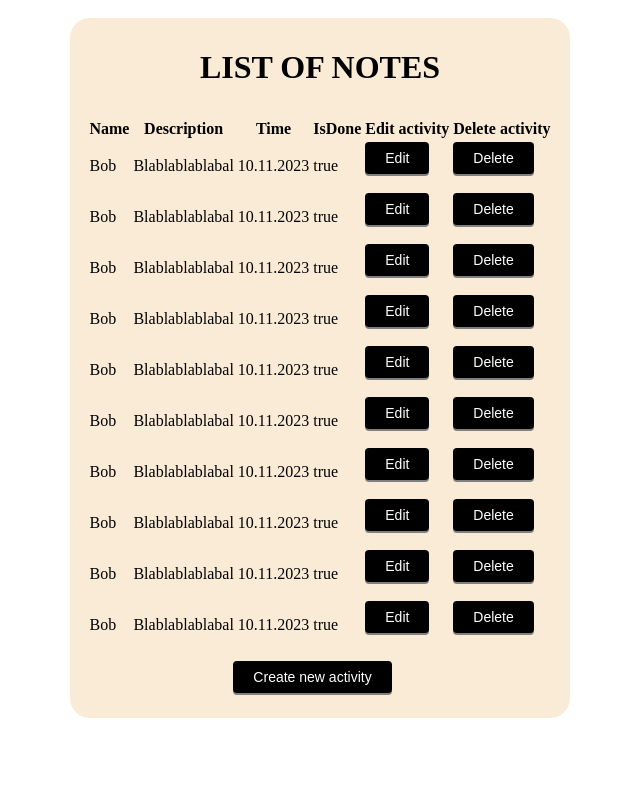
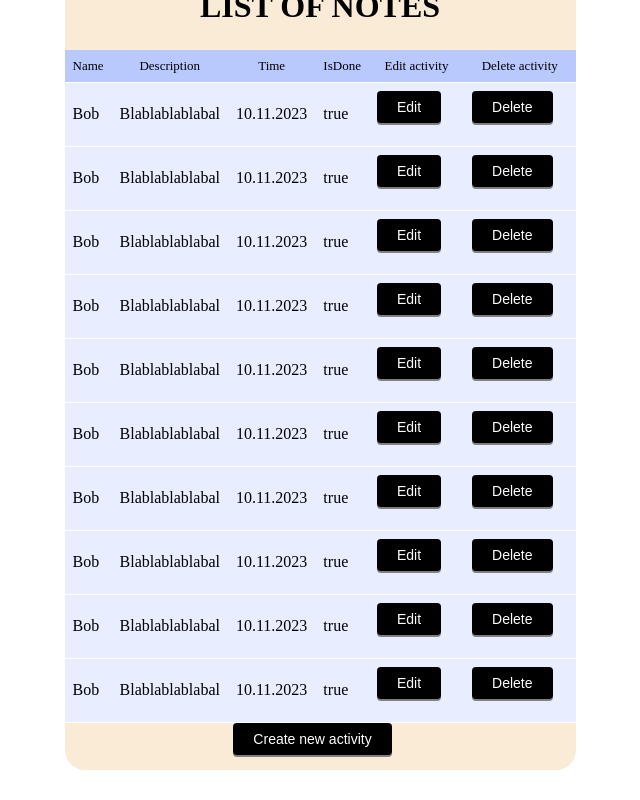
Before and after one commit to Temya/test_project, an Angular app: page /activity in a window 1280 px wide. Shown: the whole page, without its empty margins (320-960 px from the left). Built offline with nearby package versions, Linux system fonts and the light colour scheme.

Commit message:
Add Create Activity

```diff
--- a/src/app/activities-create/activities-create.component.html
+++ b/src/app/activities-create/activities-create.component.html
@@ -15,5 +15,5 @@
         <h1>IsDone</h1>
         <input type="text" formControlName="isDone">
     </div>
-    <button class="btn" (click)="createActivity()">Save</button>
+    <button class="btn" (click)="addActivity()">Save</button>
 </div>
--- a/src/app/activities-create/activities-create.component.ts
+++ b/src/app/activities-create/activities-create.component.ts
@@ -1,6 +1,7 @@
 import { CommonModule } from "@angular/common";
 import { Component, OnInit } from "@angular/core";
 import { FormBuilder, FormGroup, ReactiveFormsModule, Validators } from "@angular/forms";
+import { Router } from "@angular/router";
 import { ActivitiesService } from "../activities.service";
 import { ActivityItem } from "../activity/activity";
 
@@ -13,16 +14,17 @@ import { ActivityItem } from "../activity/activity";
   styleUrls: ["./activities-create.component.scss"]
 })
 export class ActivitiesCreateComponent implements OnInit {
-  public activity: ActivityItem[] = [];
+  public activity?: ActivityItem;
   public formCreate?: FormGroup;
 
-  constructor(private readonly fb: FormBuilder, private service: ActivitiesService){
+  constructor(private readonly router: Router, private readonly fb: FormBuilder, private service: ActivitiesService){
 
   }
 
-  public createActivity(): void{
-    this.activity = this.formCreate.getRawValue();
-    this.service.createActivity(this.activity);
+  public addActivity(): void{
+    this.activity = this.formCreate?.getRawValue();
+    this.service.createActivity(this.activity as ActivityItem);
+    this.router.navigateByUrl("activity");
   }
 
   public ngOnInit(): void {
--- a/src/app/activity/activity.component.scss
+++ b/src/app/activity/activity.component.scss
@@ -1,6 +1,4 @@
 :host {
-    width: 500px;
-    height: 700px;
     display: flex;
     justify-content: space-evenly;
     align-items: center;
@@ -33,3 +31,25 @@
 	background-color: white;
     color: black;
 }
+table{
+	border-collapse: collapse;
+}
+th {
+	font-size: 13px;
+	font-weight: normal;
+	background: #b9c9fe;
+	border-top: 4px solid antiquewhite;
+	border-bottom: 1px solid white;
+	color: black;
+	padding: 8px;
+  }
+  td {
+	background: #e8edff;
+	border-bottom: 1px solid white;
+	color: black;
+	border-top: 1px solid transparent;
+	padding: 8px;
+  }
+  tr:hover td {
+	background: #ccddff;
+  }
```
